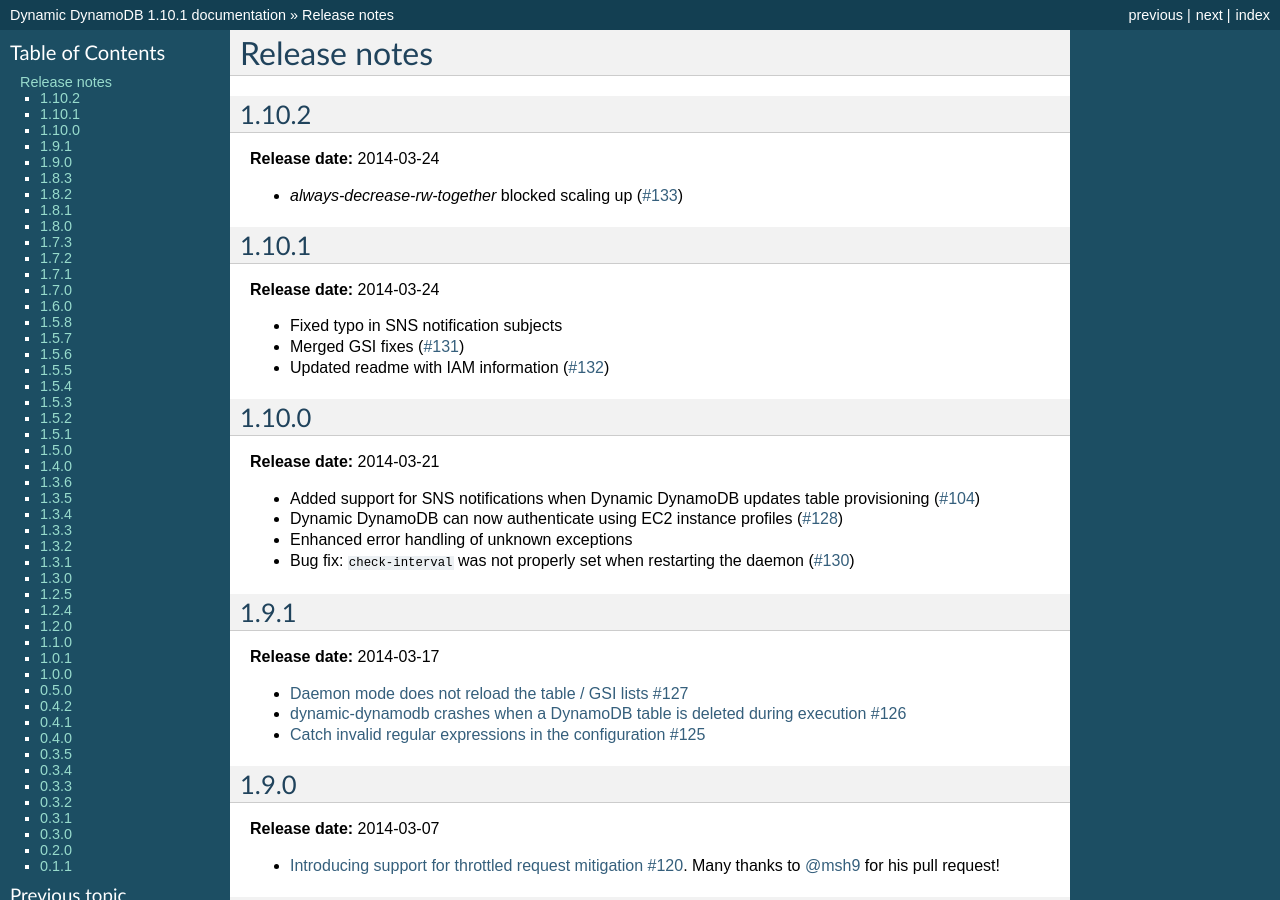
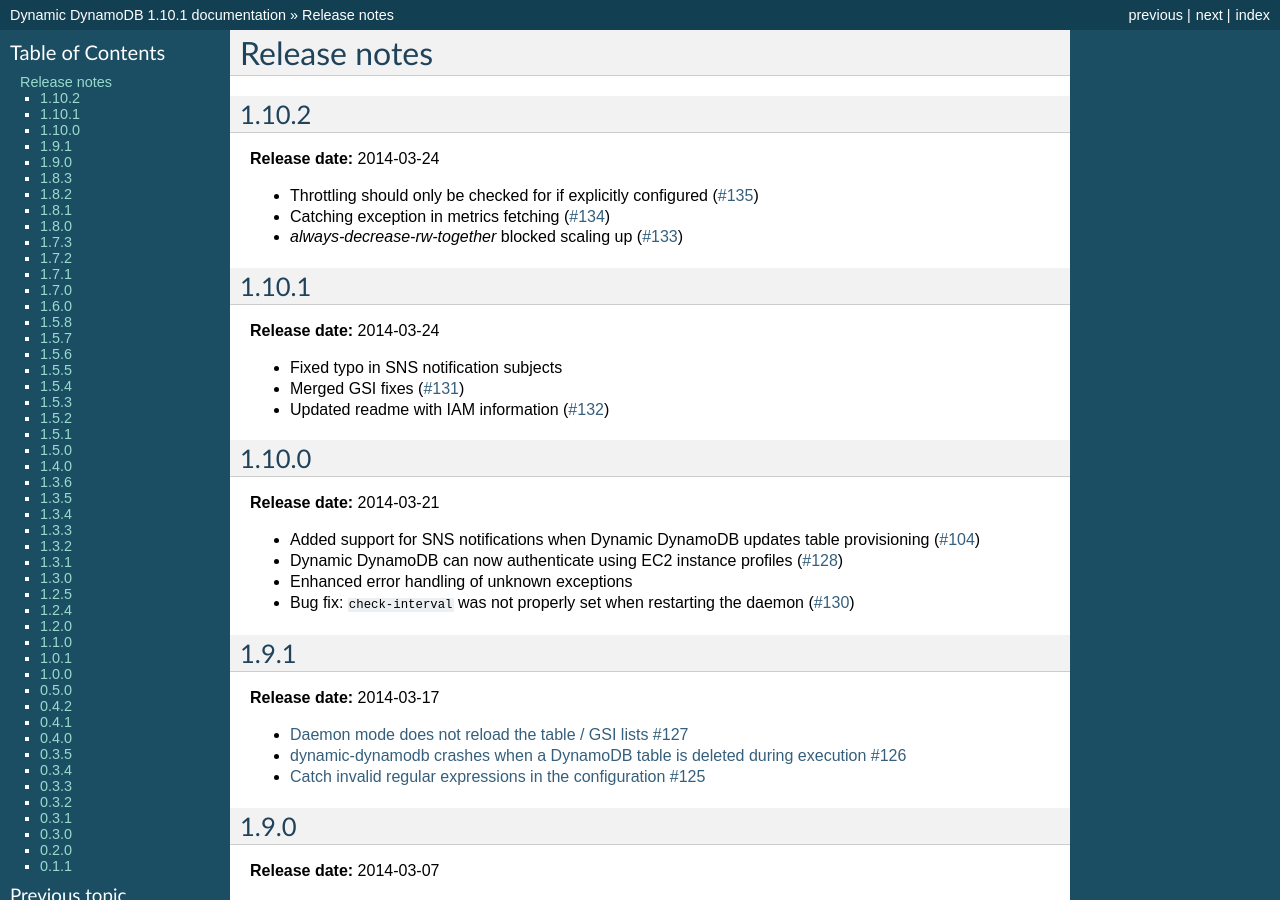
Before and after one commit to sebdah/dynamic-dynamodb, a Sphinx documentation site: the page built from docs/release_notes.rst, in a window 1280 px wide and 900 px high. Built offline with Sphinx 7.4.7, drawn with Linux system fonts in a browser that asks for light colours.

Commit message:
Added release notes for #134 and #135

```diff
--- a/docs/release_notes.rst
+++ b/docs/release_notes.rst
@@ -6,6 +6,8 @@
 
 **Release date:** 2014-03-24
 
+- Throttling should only be checked for if explicitly configured (`#135 <https://github.com/sebdah/dynamic-dynamodb/issues/135>`__)
+- Catching exception in metrics fetching (`#134 <https://github.com/sebdah/dynamic-dynamodb/issues/134>`__)
 - `always-decrease-rw-together` blocked scaling up (`#133 <https://github.com/sebdah/dynamic-dynamodb/issues/133>`__)
 
 1.10.1
```
